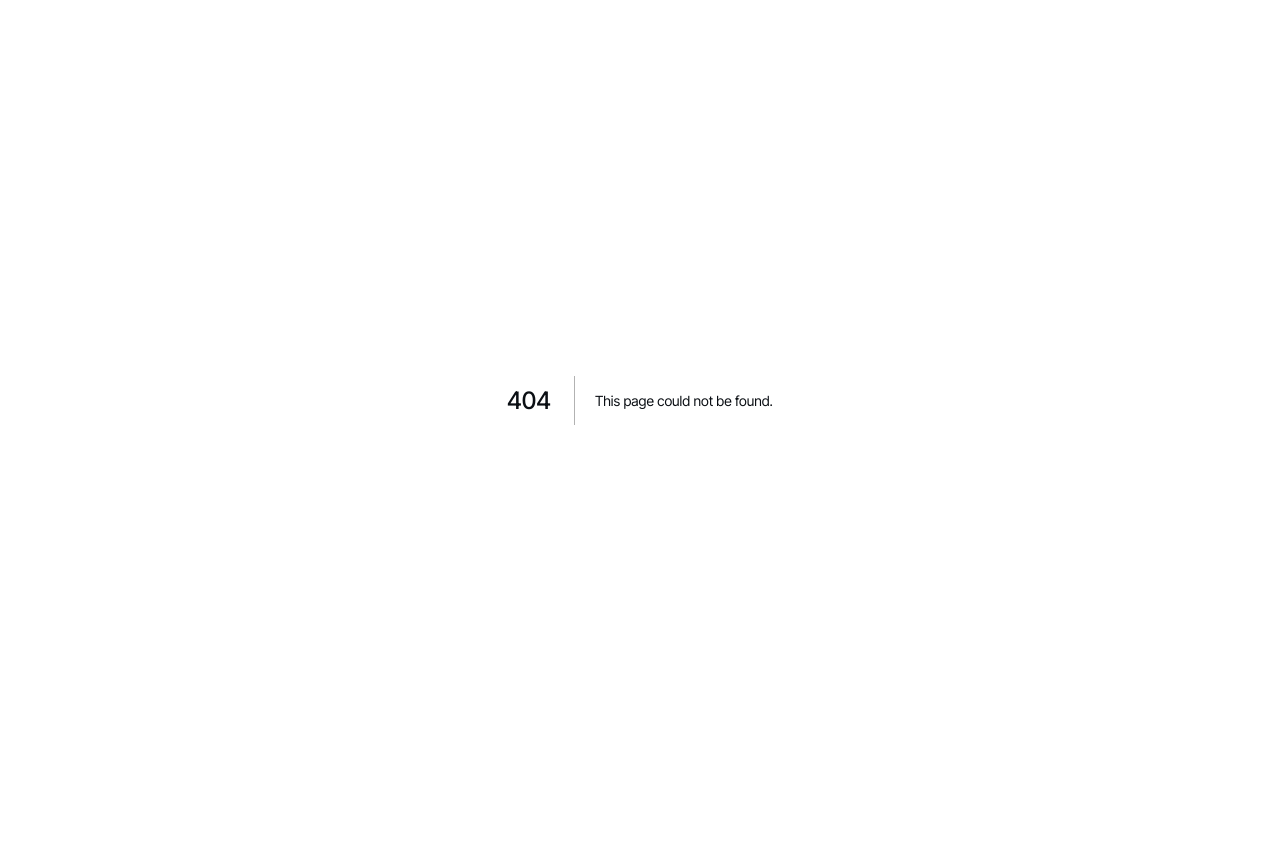
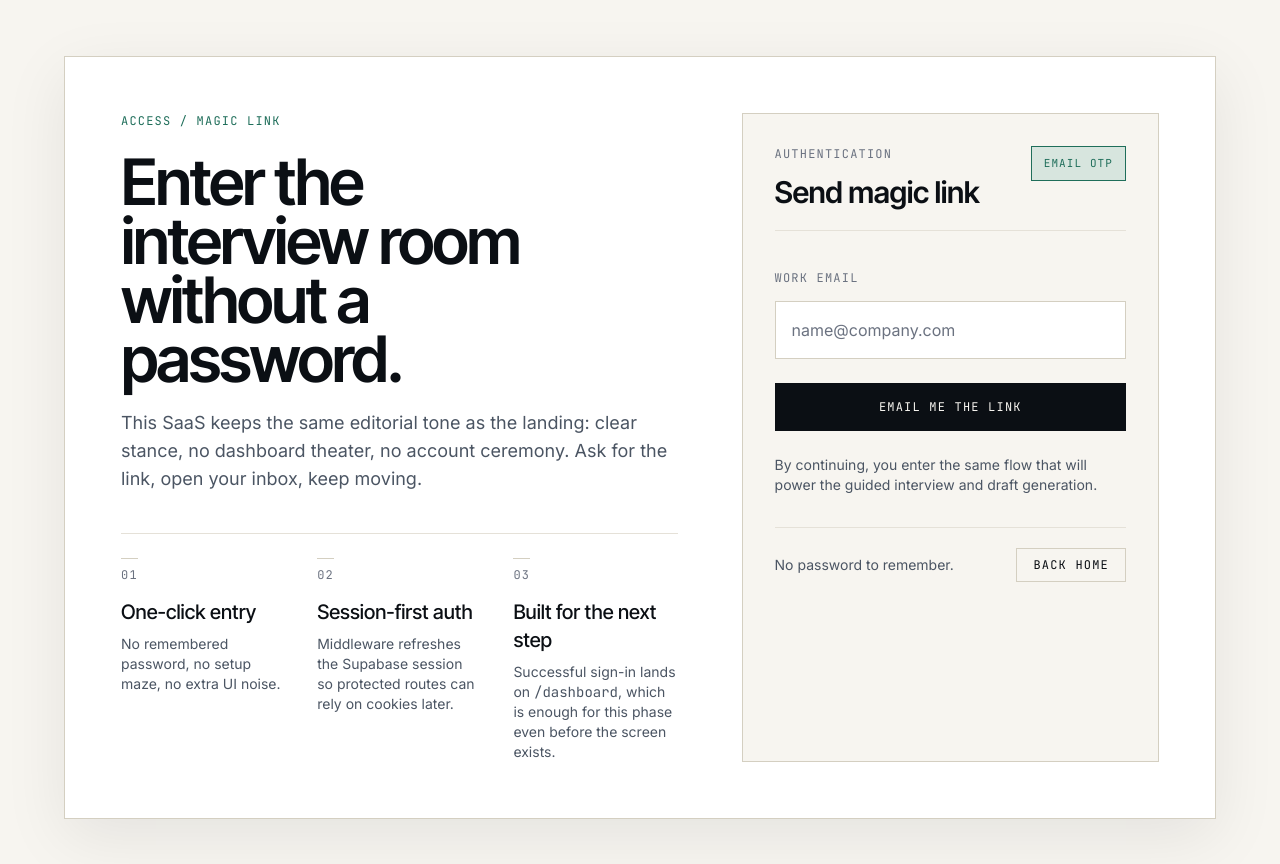
Before and after one commit to acelera-agency/brand-kit-generator, a Next.js app in the folder web-app/: page /login in a window 1280 px wide. Before the commit this address had no page. Shown: the top 864 px of the page. Before the commit the page ends 800 px from the top, so only its background shows below. Built offline with nearby package versions, Linux system fonts and the light colour scheme.

Commit message:
feat(saas): magic-link auth via Supabase
middleware refreshes session per request, /login posts to a server
action, /auth/callback exchanges the code for a session and redirects
to /dashboard.

```diff
--- /dev/null
+++ b/web-app/app/api/auth/signout/route.ts
@@ -0,0 +1,9 @@
+import { NextResponse } from "next/server";
+import { getServerClient } from "@/lib/supabase";
+
+export async function POST(request: Request) {
+  const supabase = await getServerClient();
+  await supabase.auth.signOut();
+
+  return NextResponse.redirect(new URL("/login", request.url), 303);
+}
--- /dev/null
+++ b/web-app/app/auth/callback/route.ts
@@ -0,0 +1,14 @@
+import { NextResponse } from "next/server";
+import { getServerClient } from "@/lib/supabase";
+
+export async function GET(request: Request) {
+  const url = new URL(request.url);
+  const code = url.searchParams.get("code");
+
+  if (code) {
+    const supabase = await getServerClient();
+    await supabase.auth.exchangeCodeForSession(code);
+  }
+
+  return NextResponse.redirect(new URL("/dashboard", request.url));
+}
--- /dev/null
+++ b/web-app/app/login/page.tsx
@@ -0,0 +1,183 @@
+import Link from "next/link";
+import { headers } from "next/headers";
+import { redirect } from "next/navigation";
+import { getServerClient } from "@/lib/supabase";
+
+type SearchParams = Promise<{
+  sent?: string;
+  error?: string;
+}>;
+
+async function requestMagicLink(formData: FormData) {
+  "use server";
+
+  const email = String(formData.get("email") ?? "").trim().toLowerCase();
+
+  if (!email) {
+    redirect("/login?error=missing-email");
+  }
+
+  const headerList = await headers();
+  const forwardedHost = headerList.get("x-forwarded-host");
+  const host = forwardedHost ?? headerList.get("host");
+  const proto = headerList.get("x-forwarded-proto") ?? "http";
+  const origin = host ? `${proto}://${host}` : "http://localhost:3001";
+
+  const supabase = await getServerClient();
+  const { error } = await supabase.auth.signInWithOtp({
+    email,
+    options: {
+      emailRedirectTo: `${origin}/auth/callback`,
+    },
+  });
+
+  if (error) {
+    redirect(`/login?error=${encodeURIComponent(error.message)}`);
+  }
+
+  redirect("/login?sent=1");
+}
+
+function getFeedback(copy: { sent?: string; error?: string }) {
+  if (copy.sent === "1") {
+    return {
+      tone: "success",
+      title: "Magic link sent",
+      body: "Check your inbox and use the link to continue into the dashboard.",
+    } as const;
+  }
+
+  if (copy.error) {
+    return {
+      tone: "error",
+      title: "Could not send the link",
+      body:
+        copy.error === "missing-email"
+          ? "Enter an email address to receive the magic link."
+          : decodeURIComponent(copy.error),
+    } as const;
+  }
+
+  return null;
+}
+
+export default async function LoginPage({
+  searchParams,
+}: {
+  searchParams: SearchParams;
+}) {
+  const resolvedSearchParams = await searchParams;
+  const feedback = getFeedback(resolvedSearchParams);
+
+  return (
+    <main className="container-brand min-h-screen py-10 sm:py-14">
+      <div className="grid gap-12 border border-rule-strong bg-paper-pure p-6 shadow-[0_18px_60px_rgba(11,15,20,0.08)] sm:p-10 lg:grid-cols-[1.2fr_0.9fr] lg:gap-16 lg:p-14">
+        <section className="flex flex-col justify-between gap-10">
+          <div>
+            <p className="eyebrow mb-6 block">Access / magic link</p>
+            <h1 className="max-w-[12ch] font-display text-[clamp(2.3rem,5vw,4.8rem)] font-semibold leading-[0.92] tracking-tightest text-ink">
+              Enter the interview room without a password.
+            </h1>
+            <p className="mt-5 max-w-[56ch] text-base text-muted-strong sm:text-lg">
+              This SaaS keeps the same editorial tone as the landing: clear
+              stance, no dashboard theater, no account ceremony. Ask for the
+              link, open your inbox, keep moving.
+            </p>
+          </div>
+
+          <div className="grid gap-6 border-t border-rule pt-6 sm:grid-cols-3 sm:gap-8">
+            <div>
+              <p className="section-num">01</p>
+              <p className="mt-3 font-display text-xl font-medium text-ink">
+                One-click entry
+              </p>
+              <p className="mt-2 text-sm text-muted-strong">
+                No remembered password, no setup maze, no extra UI noise.
+              </p>
+            </div>
+            <div>
+              <p className="section-num">02</p>
+              <p className="mt-3 font-display text-xl font-medium text-ink">
+                Session-first auth
+              </p>
+              <p className="mt-2 text-sm text-muted-strong">
+                Middleware refreshes the Supabase session so protected routes can
+                rely on cookies later.
+              </p>
+            </div>
+            <div>
+              <p className="section-num">03</p>
+              <p className="mt-3 font-display text-xl font-medium text-ink">
+                Built for the next step
+              </p>
+              <p className="mt-2 text-sm text-muted-strong">
+                Successful sign-in lands on <code>/dashboard</code>, which is
+                enough for this phase even before the screen exists.
+              </p>
+            </div>
+          </div>
+        </section>
+
+        <section className="border border-rule-strong bg-paper p-5 sm:p-8">
+          <div className="flex items-start justify-between gap-4 border-b border-rule pb-5">
+            <div>
+              <p className="font-mono text-xs uppercase tracking-widest text-muted">
+                Authentication
+              </p>
+              <h2 className="mt-3 font-display text-3xl font-semibold tracking-tight text-ink">
+                Send magic link
+              </h2>
+            </div>
+            <div className="process-tag process-tag-active">Email OTP</div>
+          </div>
+
+          {feedback ? (
+            <div
+              className={`mt-6 border px-4 py-3 ${
+                feedback.tone === "success"
+                  ? "border-accent bg-accent-soft"
+                  : "border-signal/40 bg-[#fff3ed]"
+              }`}
+            >
+              <p className="font-mono text-xs uppercase tracking-widest text-ink">
+                {feedback.title}
+              </p>
+              <p className="mt-2 text-sm text-muted-strong">{feedback.body}</p>
+            </div>
+          ) : null}
+
+          <form action={requestMagicLink} className="mt-8 space-y-6">
+            <label className="block">
+              <span className="font-mono text-xs uppercase tracking-widest text-muted">
+                Work email
+              </span>
+              <input
+                type="email"
+                name="email"
+                required
+                placeholder="name@company.com"
+                className="mt-3 w-full border border-rule-strong bg-paper-pure px-4 py-4 text-base text-ink outline-none transition-colors placeholder:text-muted focus:border-accent"
+              />
+            </label>
+
+            <button type="submit" className="btn-primary w-full">
+              Email me the link
+            </button>
+          </form>
+
+          <p className="mt-6 text-sm text-muted-strong">
+            By continuing, you enter the same flow that will power the guided
+            interview and draft generation.
+          </p>
+
+          <div className="mt-8 flex items-center justify-between border-t border-rule pt-5 text-sm text-muted-strong">
+            <span>No password to remember.</span>
+            <Link href="/" className="btn-secondary px-4 py-2">
+              Back home
+            </Link>
+          </div>
+        </section>
+      </div>
+    </main>
+  );
+}
```
Also changed, not shown: web-app/middleware.ts (added, +32 -0 lines), 1 other file (tests, documents, lock files or other folders).
